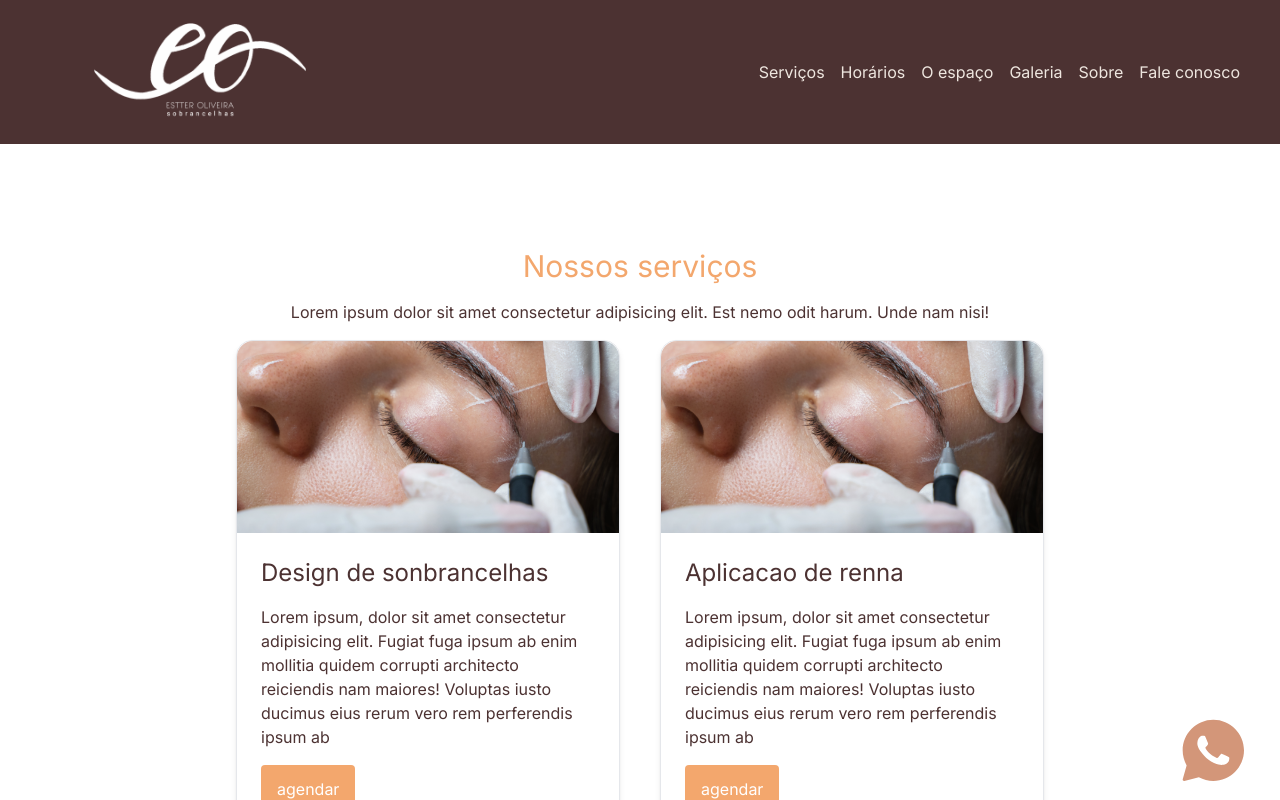
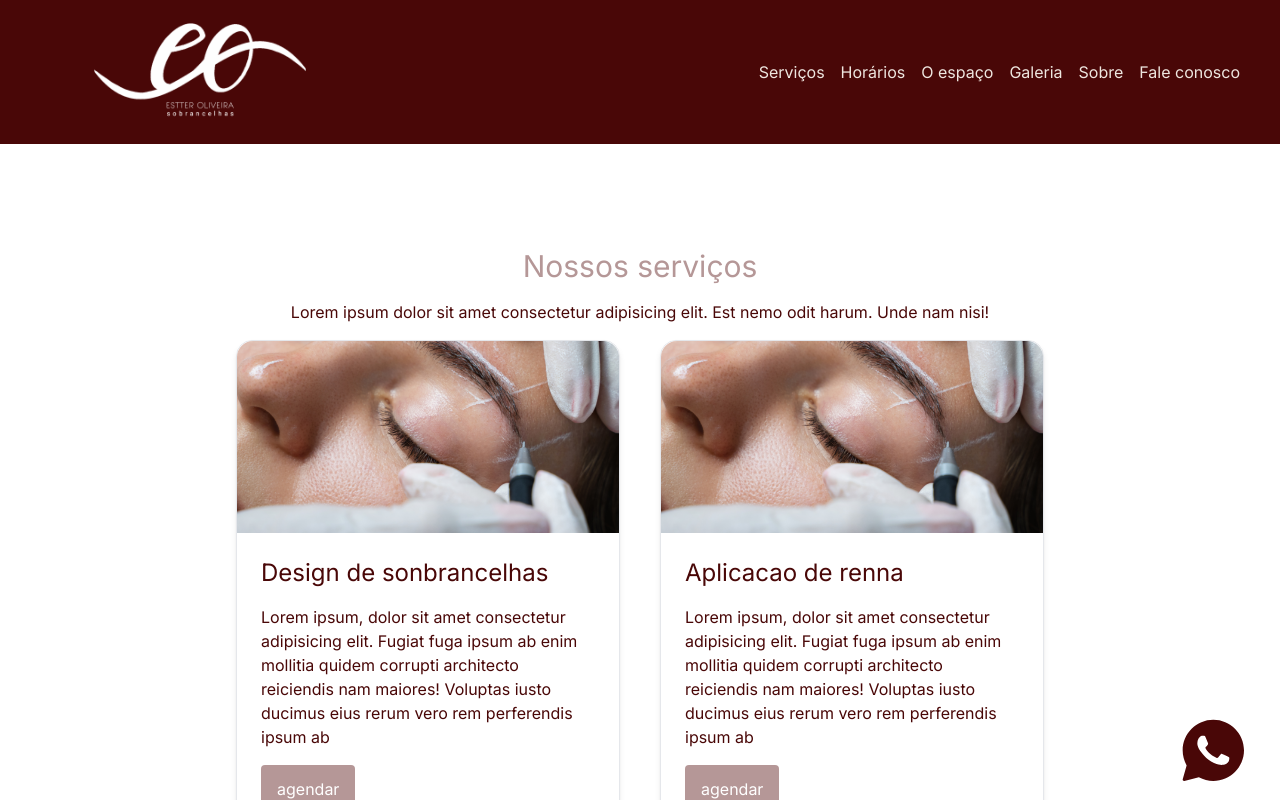
Before and after one commit to anamoraisdev/eyebrow-studio, a Next.js app: page / in a window 1280 px wide. Built offline with nearby package versions, Linux system fonts and the light colour scheme.

Commit message:
changing color palette and abstracting title component and whatsapp button component

```diff
--- /dev/null
+++ b/app/components/Title.tsx
@@ -0,0 +1,6 @@
+const Title = ({title}) => {
+    return (
+        <h1 className="text-3xl hover:text-primary text-secondary-200">{title}</h1>
+    )
+}
+export default Title;
--- a/app/components/buttonWhatsapp.tsx
+++ b/app/components/buttonWhatsapp.tsx
@@ -1,6 +1,10 @@
-const ButtonWhatsapp = () => {
+const ButtonWhatsapp = ({handleSendMessage}) => {
     return(
-        <button className="fixed bottom-4 right-4 bg-blue-500 text-white px-4 py-2 rounded">Botão</button>
+        <button onClick={() => handleSendMessage({ isMessage: false })} className="hover:animate-pulse">
+        <svg className="fixed bottom-2 right-0 z-50" xmlns="http://www.w3.org/2000/svg" x="0px" y="0px" width="100" height="100" viewBox="0,0,300,150">
+          <g fill="#490707" fill-rule="nonzero" stroke="none" stroke-width="1" stroke-linecap="butt" stroke-linejoin="miter" stroke-miterlimit="10" stroke-dasharray="" stroke-dashoffset="0" font-family="none" font-weight="none" font-size="none" text-anchor="none" ><g transform="scale(4,4)"><path d="M25,2c-12.682,0 -23,10.318 -23,23c0,3.96 1.023,7.854 2.963,11.29l-2.926,10.44c-0.096,0.343 -0.003,0.711 0.245,0.966c0.191,0.197 0.451,0.304 0.718,0.304c0.08,0 0.161,-0.01 0.24,-0.029l10.896,-2.699c3.327,1.786 7.074,2.728 10.864,2.728c12.682,0 23,-10.318 23,-23c0,-12.682 -10.318,-23 -23,-23zM36.57,33.116c-0.492,1.362 -2.852,2.605 -3.986,2.772c-1.018,0.149 -2.306,0.213 -3.72,-0.231c-0.857,-0.27 -1.957,-0.628 -3.366,-1.229c-5.923,-2.526 -9.791,-8.415 -10.087,-8.804c-0.295,-0.389 -2.411,-3.161 -2.411,-6.03c0,-2.869 1.525,-4.28 2.067,-4.864c0.542,-0.584 1.181,-0.73 1.575,-0.73c0.394,0 0.787,0.005 1.132,0.021c0.363,0.018 0.85,-0.137 1.329,1.001c0.492,1.168 1.673,4.037 1.819,4.33c0.148,0.292 0.246,0.633 0.05,1.022c-0.196,0.389 -0.294,0.632 -0.59,0.973c-0.296,0.341 -0.62,0.76 -0.886,1.022c-0.296,0.291 -0.603,0.606 -0.259,1.19c0.344,0.584 1.529,2.493 3.285,4.039c2.255,1.986 4.158,2.602 4.748,2.894c0.59,0.292 0.935,0.243 1.279,-0.146c0.344,-0.39 1.476,-1.703 1.869,-2.286c0.393,-0.583 0.787,-0.487 1.329,-0.292c0.542,0.194 3.445,1.604 4.035,1.896c0.59,0.292 0.984,0.438 1.132,0.681c0.148,0.242 0.148,1.41 -0.344,2.771z"></path></g></g>
+        </svg>
+      </button>
     )
 }
 
--- a/app/components/modal.jsx
+++ b/app/components/modal.jsx
@@ -69,7 +69,7 @@ const Modal = ({ setOpenModal, handleSendMessage}) => {
                         <p>Assumo esta ciente com os termos de compromisso!</p>
                     </div>
                     {error && <p className="text-red-500">{error}</p> }
-                    <button type="submit" onClick={agendar} className="px-4 py-3 rounded hover:bg-secondary-100 bg-secondary-200 text-white">agendar</button>
+                    <button type="submit" onClick={agendar} className="px-4 py-3 rounded hover:bg-primary bg-secondary-200 text-white">agendar</button>
                 </div>
             </div>
         </div>
--- a/app/components/sections/about.jsx
+++ b/app/components/sections/about.jsx
@@ -1,10 +1,11 @@
+import Title from "../Title";
 
 const About = () => {
 
     return (
         <div id="about" className=" p-20 flex flex-col lg:flex-row items-center justify-center gap-10">
             <div className="flex flex-col items-start lg:max-w-[30%]">
-                <h1 className="text-3xl hover:text-secondary-100 text-secondary-200">Sobre</h1>
+                <Title title="Sobre"/>
                 <p className="text-primary">Lorem ipsum dolor sit amet consectetur adipisicing elit. Sit ab voluptatibus debitis accusantium fugit fugiat eius commodi impedit! Assumenda ipsa provident error quasi ut dignissimos iure similique vel ipsam molestiae! Lorem ipsum dolor sit amet consectetur adipisicing elit. Fugiat officia iste natus sunt libero! Cupiditate ipsam perspiciatis tempore magnam aperiam, et eum temporibus illo quo. Expedita perspiciatis quaerat sapiente atque. Lorem ipsum dolor sit amet consectetur, adipisicing elit. Laudantium amet minus nihil omnis fuga a natus, praesentium iure in reprehenderit. Quaerat corporis, deserunt eum facilis quas excepturi delectus impedit voluptates.</p>
             </div>
             <img src="/perfil.jpeg" alt="" className="w-[20rem]" />
--- a/app/components/sections/contact.jsx
+++ b/app/components/sections/contact.jsx
@@ -1,5 +1,6 @@
 import { useState } from "react";
 import Map from "../map";
+import Title from "../Title";
 
 const Contact = ({ handleSendMessage }) => {
     const [name, setName] = useState('');
@@ -8,7 +9,7 @@ const Contact = ({ handleSendMessage }) => {
     return (
         <div id="contact" className="lg:p-20 p-5 ">
             <div className="text-center pb-10">
-                <h1 className="text-3xl hover:text-secondary-100 text-secondary-200 text-center">Fale conosco</h1>
+                <Title title="fale conosco"/>
                 <h2 className="font-md text-primary">Lorem ipsum dolor sit amet consectetur adipisicing elit. Hi impedit odit modi labore reiciendis culpa?</h2>
             </div>
             <div className=" flex items-center justify-center text-primary flex-col lg:flex-row ">
@@ -21,7 +22,7 @@ const Contact = ({ handleSendMessage }) => {
                     </div>
                     <label>sua mensagem</label>
                     <textarea placeholder="sua mensagem" className="w-[80%] p-2 border" onChange={(event) => setMessage(event.target.value)} value={message}></textarea>
-                    <button onClick={() => handleSendMessage(true, name, message, phone)} className="px-4 py-3 rounded hover:bg-secondary-100 bg-secondary-200 text-white">Enviar</button>
+                    <button onClick={() => handleSendMessage(true, name, message, phone)} className="px-4 py-3 rounded hover:bg-primary bg-secondary-200 text-white">Enviar</button>
 
                     <p className="">Avenida Alameda Campomar 01, Jardim Miramar - Rio das ostras/ RJ</p>
                 </form>
--- a/app/components/sections/galery.jsx
+++ b/app/components/sections/galery.jsx
@@ -1,4 +1,5 @@
 import React from 'react';
+import Title from '../Title';
 
 const Galeria = () => {
     const imagens = [
@@ -37,8 +38,8 @@ const Galeria = () => {
     ]
 
     return (
-        <div id="galery" className='p-20 flex flex-col items-center bg-complement-100 bg-opacity-50'>
-            <h1 className="text-3xl hover:text-secondary-100 text-secondary-200">Galeria portifólio </h1>
+        <div id="galery" className='p-20 flex flex-col items-center bg-complement-100 bg-opacity-30'>
+            <Title title="Galeria"/>
             <p className="text-primary">Lorem ipsum dolor sit amet consectetur adipisicing elit. Accusamus facilis eum, nostrum asperiores soluta non quasi nesciunt ab.</p>
             <div className="flex flex-wrap justify-center ">
                 {imagens.map((imagem, index) => (
--- a/app/components/sections/services.jsx
+++ b/app/components/sections/services.jsx
@@ -1,3 +1,4 @@
+import Title from "../Title";
 
 export const services = [
     {
@@ -19,7 +20,7 @@ export const services = [
 const Services = ({setOpenModal}) => {
   return (
         <main id="services" className="flex flex-col justify-center items-center gap-4 p-20">
-            <h1 className="text-3xl hover:text-secondary-100 text-secondary-200">Nossos serviços</h1>
+            <Title title="Nossos serviços"/>
             <p className="text-primary">Lorem ipsum dolor sit amet consectetur adipisicing elit. Est nemo odit harum. Unde nam nisi!</p>
             <div className="flex flex-wrap justify-center gap-10">
                 {services.map((service, index) =>
@@ -30,7 +31,7 @@ const Services = ({setOpenModal}) => {
                             <p>
                                 {service.description}
                             </p>
-                            <button className="px-4 py-3 rounded hover:bg-secondary-100 bg-secondary-200 text-white" onClick={() => setOpenModal(true)}>agendar</button>
+                            <button className="px-4 py-3 rounded hover:bg-primary bg-secondary-200 text-white" onClick={() => setOpenModal(true)}>agendar</button>
                         </div>
                     </div>
                 )}
--- a/app/components/sections/theplace.jsx
+++ b/app/components/sections/theplace.jsx
@@ -1,8 +1,10 @@
+import Title from "../Title";
+
 const ThePlace = () => {
     return (
         <div id="place" className="flex flex-col lg:flex-row items-center justify-around px-20 py-40 gap-20">
             <div className="flex flex-col gap-4 lg:max-w-[30%]">
-                <h1 className="text-3xl hover:text-secondary-100 text-secondary-200">O espaço</h1>
+                <Title title="O espaço"/>
                 <p className="text-primary">Lorem ipsum dolor sit amet consectetur adipisicing elit. Facilis nostrum, voluptates veniam ipsam ex illo accusamus beatae fugiat laudantium unde deleniti? Error optio qui maiores laboriosam nam voluptate sequi cum! Lorem ipsum dolor sit amet consectetur, adipisicing elit. Rerum officiis assumenda asperiores, necessitatibus corrupti labore cumque totam sed quo voluptatem, harum accusamus ipsa eum perspiciatis obcaecati esse, quae dolor libero?</p>
                 <button className="px-4 py-3 rounded hover:bg-secondary-100 bg-secondary-200 text-white">
                     ver mais
--- a/app/components/sections/workingTime.jsx
+++ b/app/components/sections/workingTime.jsx
@@ -1,3 +1,5 @@
+import Title from "../Title";
+
 const WorkingTime = () => {
     return (
         <div id="times" className="p-20 bg-complement-100 bg-opacity-30 text-primary">
@@ -5,7 +7,7 @@ const WorkingTime = () => {
                 <img src="/working.png" alt="" className="w-[30rem] h-auto object-cover rounded-md" />
                 <div className="w-[100%] flex flex-col gap-8">
                     <div className="">
-                        <h1 className="text-3xl hover:text-secondary-100 text-secondary-200">Horario de funcionamento</h1>
+                        <Title title="Horário de funcionamento"/>
                         <p>Lorem ipsum dolor sit amet consectetur, adipisicing elit. Dolorum possimus sed reiciendis architecto nisi non sunt? </p>
                     </div>
                     <div className="border-b flex justify-between border-primary">
--- a/app/page.js
+++ b/app/page.js
@@ -9,6 +9,7 @@ import WorkingTime from "./components/sections/workingTime";
 import Footer from "./components/footer";
 import { useEffect, useState } from "react";
 import Modal from "./components/modal";
+import ButtonWhatsapp from "./components/buttonWhatsapp";
 
 export default function Home() {
   const [openModal, setOpenModal] = useState(false)
@@ -61,11 +62,7 @@ export default function Home() {
   return (
     <main className="h-screen overflow-y-auto scroll-snap">
       <Navbar />
-      <button onClick={() => handleSendMessage({ isMessage: false })} className="">
-        <svg className="fixed bottom-2 right-0 z-50" xmlns="http://www.w3.org/2000/svg" x="0px" y="0px" width="100" height="100" viewBox="0,0,300,150">
-          <g fill="#d39679" fill-rule="nonzero" stroke="none" stroke-width="1" stroke-linecap="butt" stroke-linejoin="miter" stroke-miterlimit="10" stroke-dasharray="" stroke-dashoffset="0" font-family="none" font-weight="none" font-size="none" text-anchor="none" ><g transform="scale(4,4)"><path d="M25,2c-12.682,0 -23,10.318 -23,23c0,3.96 1.023,7.854 2.963,11.29l-2.926,10.44c-0.096,0.343 -0.003,0.711 0.245,0.966c0.191,0.197 0.451,0.304 0.718,0.304c0.08,0 0.161,-0.01 0.24,-0.029l10.896,-2.699c3.327,1.786 7.074,2.728 10.864,2.728c12.682,0 23,-10.318 23,-23c0,-12.682 -10.318,-23 -23,-23zM36.57,33.116c-0.492,1.362 -2.852,2.605 -3.986,2.772c-1.018,0.149 -2.306,0.213 -3.72,-0.231c-0.857,-0.27 -1.957,-0.628 -3.366,-1.229c-5.923,-2.526 -9.791,-8.415 -10.087,-8.804c-0.295,-0.389 -2.411,-3.161 -2.411,-6.03c0,-2.869 1.525,-4.28 2.067,-4.864c0.542,-0.584 1.181,-0.73 1.575,-0.73c0.394,0 0.787,0.005 1.132,0.021c0.363,0.018 0.85,-0.137 1.329,1.001c0.492,1.168 1.673,4.037 1.819,4.33c0.148,0.292 0.246,0.633 0.05,1.022c-0.196,0.389 -0.294,0.632 -0.59,0.973c-0.296,0.341 -0.62,0.76 -0.886,1.022c-0.296,0.291 -0.603,0.606 -0.259,1.19c0.344,0.584 1.529,2.493 3.285,4.039c2.255,1.986 4.158,2.602 4.748,2.894c0.59,0.292 0.935,0.243 1.279,-0.146c0.344,-0.39 1.476,-1.703 1.869,-2.286c0.393,-0.583 0.787,-0.487 1.329,-0.292c0.542,0.194 3.445,1.604 4.035,1.896c0.59,0.292 0.984,0.438 1.132,0.681c0.148,0.242 0.148,1.41 -0.344,2.771z"></path></g></g>
-        </svg>
-      </button>
+      <ButtonWhatsapp handleSendMessage={handleSendMessage}/>
 
       {openModal && <Modal setOpenModal={setOpenModal} handleSendMessage={handleSendMessage} />}
 
--- a/tailwind.config.js
+++ b/tailwind.config.js
@@ -8,14 +8,13 @@ module.exports = {
   theme: {
     extend: {
       colors: {
-        primary: '#4C3232',
+        primary: '#490707',
         secondary:{
-          100:'#d39679',
-          200: '#f3a76d'
+          100:'#EEDECF',
+          200: '#B59797'
         },
         complement:{
           100: '#EEE6DF',
-          200:'#BAA599',
         }
       },
     },
```
